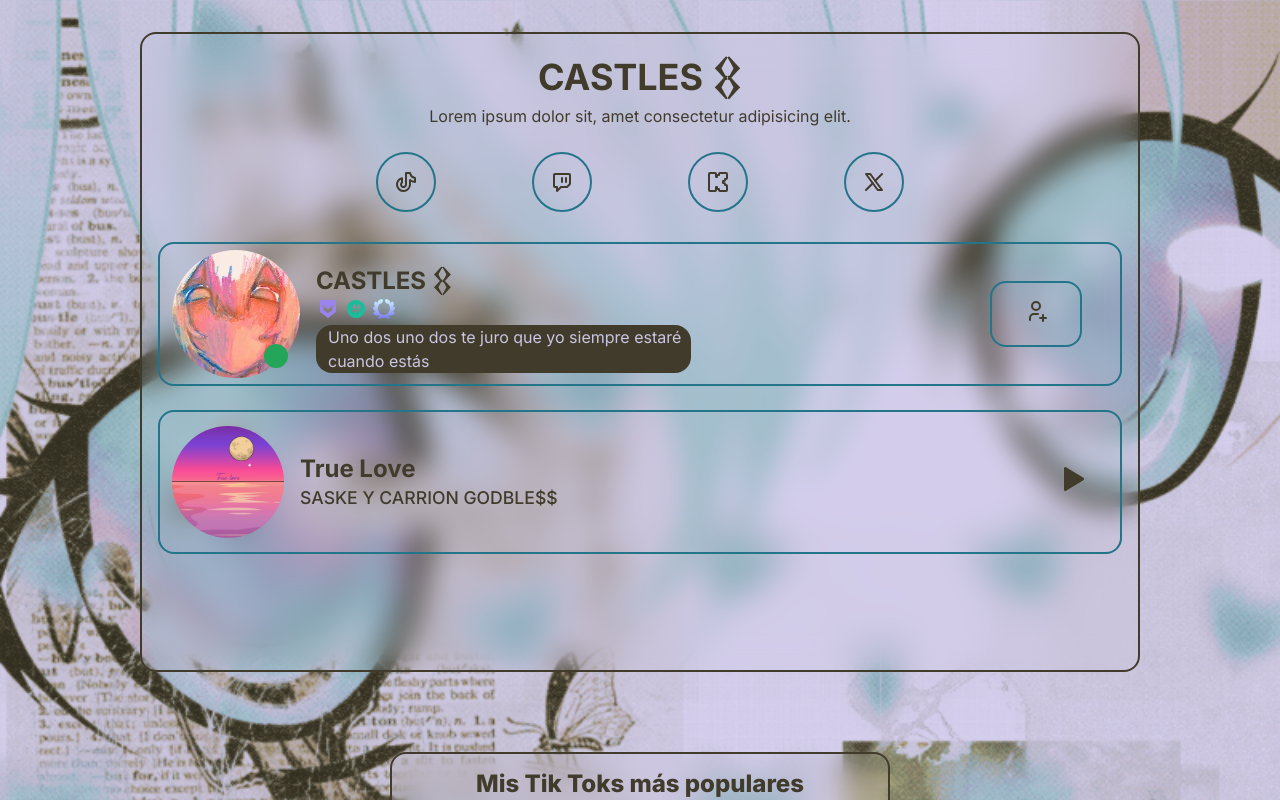
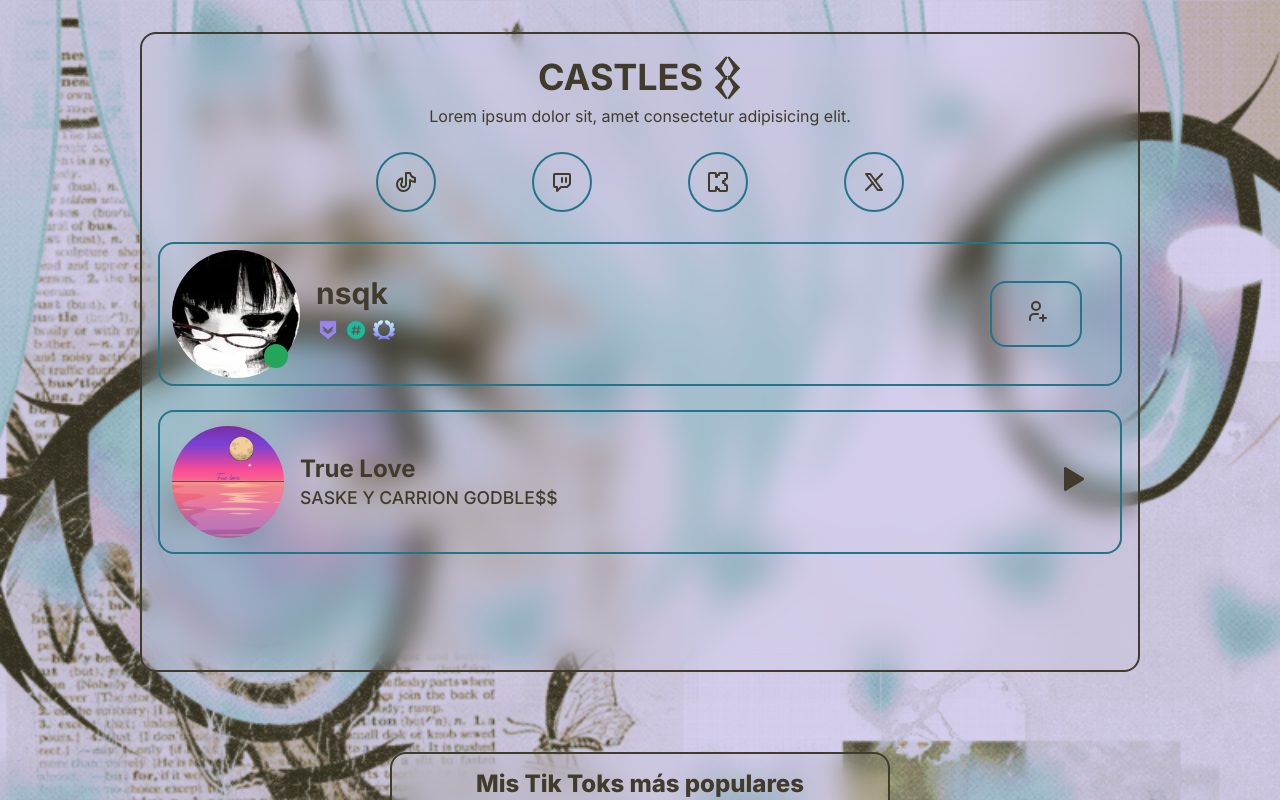
Before and after one commit to JunLovin/cascard, a React (Vite) app: page / in a window 1280 px wide. Shown: the top 800 px of the page. Built offline with nearby package versions, Linux system fonts and the light colour scheme.

Commit message:
feat: update profile

```diff
--- a/src/components/Card.jsx
+++ b/src/components/Card.jsx
@@ -83,15 +83,15 @@ function Card() {
                             <img src={Pfp} alt="Discord Profile" className="rounded-full profile-image max-sm:scale-90" />
                             <div className="absolute bg-[#23A55A] size-[1.50rem] rounded-full bottom-4 right-3" title="Available"></div>
                         </div>
-                        <div className="flex flex-col justify-around h-[70%] max-sm:justify-center max-sm:gap-1">
-                            <h2 className="text-2xl font-bold text-left cursor-pointer max-[26.25rem]:text-xl" onClick={handleDiscordClick}>CASTLES 𒌐</h2>
+                        <div className="flex flex-col justify-around h-[60%] max-sm:justify-center max-sm:gap-1">
+                            <h2 className="text-3xl font-bold text-left cursor-pointer max-[26.25rem]:text-xl" onClick={handleDiscordClick}>nsqk</h2>
                             <div className="flex gap-1 badge-container">
                                 <a href="https://support-dev.discord.com/hc/en-us/articles/10113997751447-Active-Developer-Badge" target="_blank"><img src={BraveryBadge} alt="Developer Badge" className="badge-developer badge size-[1.5rem]" /></a>
                                 <a href="https://said-beta.vercel.app" target="_blank"><img src={TagBadge} alt="Developer Badge" className="badge-developer badge size-[1.5rem]" /></a>
                                 <a href="https://discord.com/ads/quests" target="_blank"><img src={QuestBadge} alt="Quest Badge" className="badge-quest badge size-[1.5rem]" /></a>
                             </div>
                             <div className="text-status w-[375px] bg-[var(--custom-color)] text-[var(--custom-white)] rounded-2xl flex justify-center pl-3 mt-1 max-lg:w-[60%] max-[45rem]:overflow-hidden max-sm:hidden">
-                                <p className="text-left">Uno dos uno dos te juro que yo siempre estaré cuando estás</p>
+                                <p className="hidden text-left">Uno dos uno dos te juro que yo siempre estaré cuando estás</p>
                             </div>
                         </div>
                         <div onClick={handleDiscordClick} className="absolute right-8 add-friend px-8 py-4 border-2 border-[var(--custom-green)] rounded-2xl mr-6 cursor-pointer max-sm:right-2 max-[28rem]:hidden max-[30rem]:border-none max-[30rem]:right-0">
```
Also changed, not shown: public/pfp.webp.
